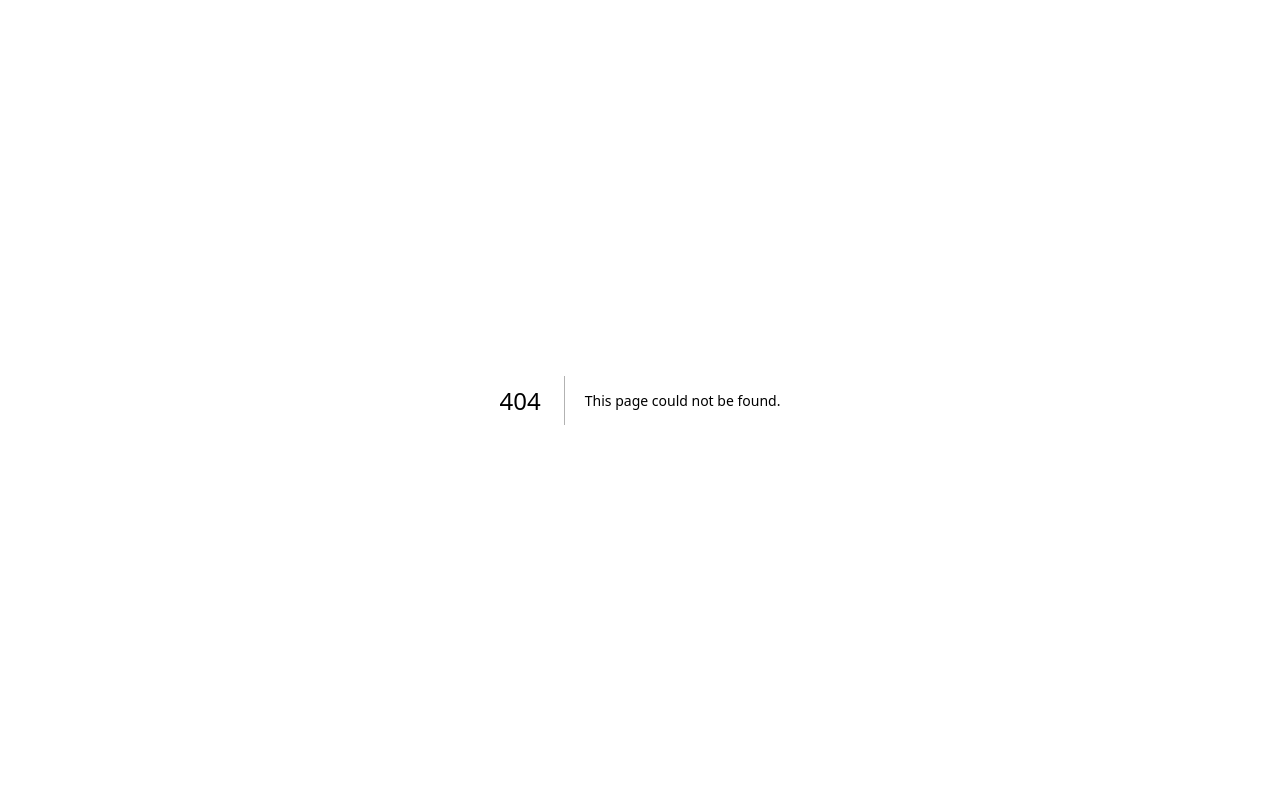
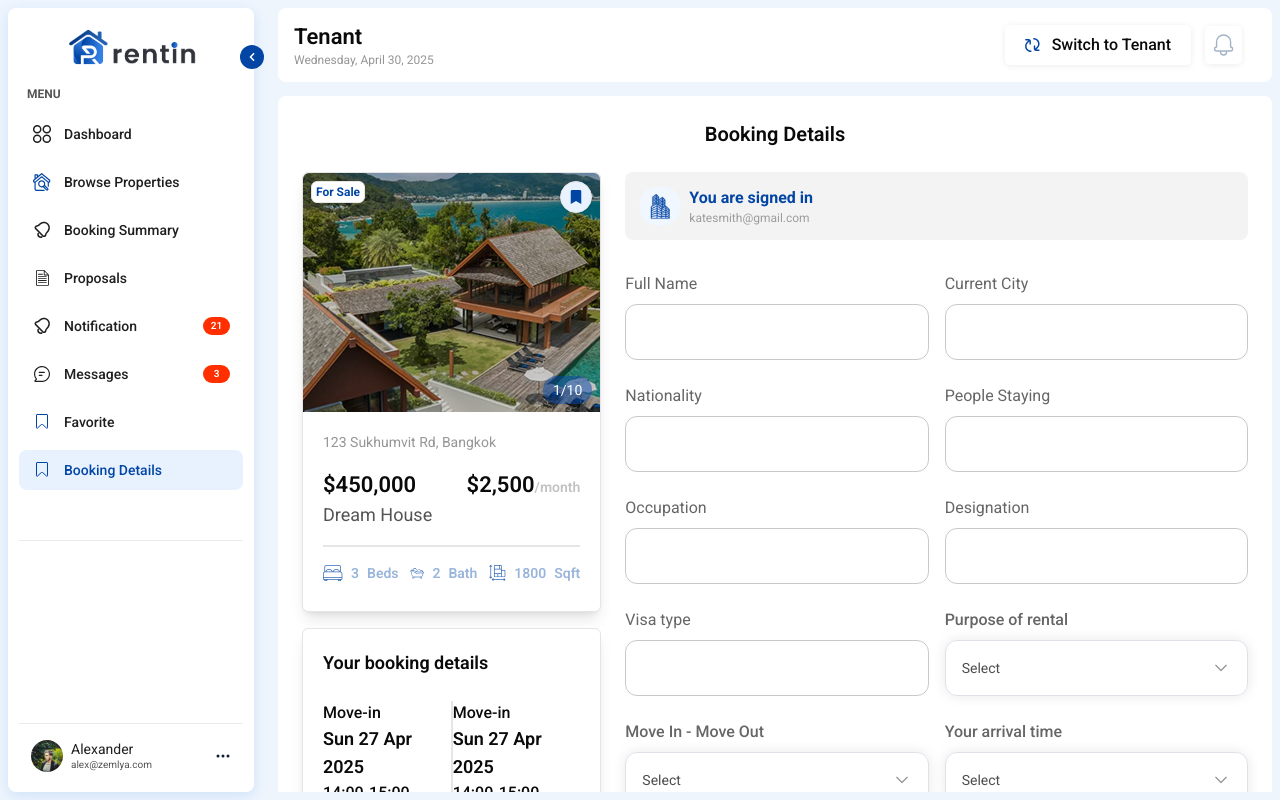
Before and after one commit to hamza-nafasat/rentin-frontend, a Next.js app: page /tenant/booking-details in a window 1280 px wide. Before the commit this address had no page. Built offline with nearby package versions, Linux system fonts and the light colour scheme.

Commit message:
creta the booking details

```diff
--- /dev/null
+++ b/src/app/tenant/booking-details/page.js
@@ -0,0 +1,148 @@
+import Button from '@/components/shared/small/Button';
+import Dropdown from '@/components/shared/small/Dropdown';
+import Input from '@/components/shared/small/Input';
+import BrowsePropertyCard from '@/components/tenant/browserProperty/BrowsePropertyCard';
+import { bookingHouses } from '@/data/data';
+import Image from 'next/image';
+import React from 'react';
+
+function BookingDetails() {
+  const subDistrictOptions = [{ option: 'Thailand', value: 'thailand' }];
+
+  return (
+    <div className="rounded-lg bg-white p-6">
+      <div className="flex items-center justify-center">
+        <p className="text-xl font-semibold">Booking Details</p>
+      </div>
+      <div className="mt-6 grid grid-cols-12 gap-6">
+        <div className="col-span-4 grid gap-4">
+          {bookingHouses?.map(property => (
+            <div key={property.id}>
+              <BrowsePropertyCard data={property} />
+            </div>
+          ))}
+          <div className="rounded-md border bg-white p-5 shadow-lg">
+            <h3 className="text-lg font-semibold">Your booking details</h3>
+            <div className="mt-6 flex justify-between">
+              <div>
+                <p className="font-medium">Move-in</p>
+                <p className="text-lg font-semibold">Sun 27 Apr 2025</p>
+                <p className="font-medium">14:00-15:00</p>
+              </div>
+              <div className="border border-l"></div>
+              <div>
+                <p className="font-medium">Move-in</p>
+                <p className="text-lg font-semibold">Sun 27 Apr 2025</p>
+                <p className="font-medium">14:00-15:00</p>
+              </div>
+            </div>
+            <div className="mt-4">
+              <h4 className="font-medium">Total Length of Stay:</h4>
+              <h4 className="text-lg font-semibold">1 Month</h4>
+            </div>
+          </div>
+          <div className="rounded-md border bg-white p-5 shadow-lg">
+            <h1 className="text-lg font-semibold">Your Price Summary</h1>
+            <div className="mt-6 flex justify-between">
+              <h3 className="font-medium">Rental Amount:</h3>
+              <h3 className="text-base font-bold">$450</h3>
+            </div>
+            <div className="mt-3">
+              <div className="flex justify-between">
+                <h3 className="font-medium">Security Amount: Amount:</h3>
+                <h3 className="text-base font-bold">$450</h3>
+              </div>
+              <div>
+                <p className="text-xs font-medium text-[#32343CB2]/70">
+                  A security deposit is required at the time of booking and will be fully refunded when you vacate the
+                  property in its original condition.
+                </p>
+              </div>
+            </div>
+            <div className="mt-5 flex justify-between">
+              <h1 className="text-[22px] font-medium">Total Amount</h1>
+              <h1 className="text-[22px] font-medium">$1250</h1>
+            </div>
+          </div>
+        </div>
+        <div className="col-span-8">
+          <div className="rounded-lg bg-[#F3F3F3] p-3.5">
+            <div className="flex items-center gap-2">
+              <div>
+                <Image src="/images/dashboard/rental.png" width={42} height={42} alt="icon" className="rounded-full" />
+              </div>
+              <div>
+                <h1 className="text-primary font-bold">You are signed in</h1>
+                <h1 className="text-xs text-[#06060699]/60">katesmith@gmail.com</h1>
+              </div>
+            </div>
+          </div>
+          <div className="mt-6 grid grid-cols-12 gap-4">
+            <div className="mt-2 lg:col-span-6">
+              <Input label={'Full Name'} />
+            </div>
+            <div className="mt-2 lg:col-span-6">
+              <Input label={'Current City'} />
+            </div>
+            <div className="mt-2 lg:col-span-6">
+              <Input label={'Nationality'} />
+            </div>
+            <div className="mt-2 lg:col-span-6">
+              <Input label={'People Staying'} />
+            </div>
+            <div className="mt-2 lg:col-span-6">
+              <Input label={'Occupation'} />
+            </div>
+            <div className="mt-2 lg:col-span-6">
+              <Input label={'Designation'} />
+            </div>
+            <div className="mt-2 lg:col-span-6">
+              <Input label={'Visa type'} />
+            </div>
+            <div className="mt-2 lg:col-span-6">
+              <Dropdown label="Purpose of rental" options={subDistrictOptions} shadow />
+            </div>
+            <div className="mt-2 lg:col-span-6">
+              <Dropdown label="Move In - Move Out" options={subDistrictOptions} shadow />
+            </div>
+            <div className="mt-2 lg:col-span-6">
+              <Dropdown label="Your arrival time" options={subDistrictOptions} shadow />
+            </div>
+          </div>
+          <div className="mt-6">
+            <div>
+              <h1 className="text-base font-semibold">Special requests</h1>
+              <h1 className="text-xs font-semibold text-[#32343CB2]/70">
+                Special requests cannot be guaranteed – but the property will do its best to meet your needs. You can
+                always make a special request after your booking is complete!
+              </h1>
+            </div>
+            <div className="mt-5">
+              <h1 className="">
+                Please write your requests in English or Thai. <span className="text-[10px]">(optional)</span>
+              </h1>
+              <textarea className="h-[200px] w-full rounded-md border" />
+            </div>
+          </div>
+        </div>
+      </div>
+      <div className="flex items-center justify-end">
+        <div className="flex gap-4">
+          <Button
+            cn={'!text-base !font-semibold !py-2 !px-4 !rounded-md !bg-[#E35454]'}
+            text={'Cancel'}
+            width={'90px'}
+            height={'40px'}
+          />
+          <Button
+            cn={'!text-base !font-semibold !py-2 !px-4 !rounded-md'}
+            text={'CancSend: Booking Requestel'}
+            height={'40px'}
+          />
+        </div>
+      </div>
+    </div>
+  );
+}
+
+export default BookingDetails;
--- a/src/components/tenant/TenantAside.jsx
+++ b/src/components/tenant/TenantAside.jsx
@@ -64,6 +64,12 @@ const TenantAside = ({ mobileNav, setMobileNav }) => {
       link: ['/tenant/favorite'],
       icon: <FavoriteIcon />,
     },
+    {
+      id: 7,
+      title: 'Booking Details',
+      link: ['/tenant/booking-details'],
+      icon: <FavoriteIcon />,
+    },
   ];
 
   const pathname = usePathname();
@@ -95,18 +101,10 @@ const TenantAside = ({ mobileNav, setMobileNav }) => {
           className="mx-auto"
         />
         <div className="mt-5">
-          <h4 className={`text-xs font-bold text-[#545454] ${isMenuOpen ? 'text-center' : 'pl-2'}`}>
-            MENU
-          </h4>
+          <h4 className={`text-xs font-bold text-[#545454] ${isMenuOpen ? 'text-center' : 'pl-2'}`}>MENU</h4>
           <div className="mt-3 flex flex-col gap-2">
             {pages.map((page, i) => (
-              <LinkItem
-                key={i}
-                page={page}
-                pathname={pathname}
-                isMenuOpen={isMenuOpen}
-                setMobileNav={setMobileNav}
-              />
+              <LinkItem key={i} page={page} pathname={pathname} isMenuOpen={isMenuOpen} setMobileNav={setMobileNav} />
             ))}
           </div>
           <div className="mt-5 h-[1px] w-full bg-[#EBEBEB] lg:mt-[50px]"></div>
@@ -189,10 +187,7 @@ const ProfileSec = ({ isMenuOpen }) => {
       {!isMenuOpen && (
         <div className="relative inline-block">
           {/* Three dots icon - click to toggle the menu */}
-          <BsThreeDots
-            onClick={() => setMenuOpen(!menuOpen)}
-            className="cursor-pointer text-base text-[#141B34]"
-          />
+          <BsThreeDots onClick={() => setMenuOpen(!menuOpen)} className="cursor-pointer text-base text-[#141B34]" />
 
           {/* Dropdown Menu positioned above the icon */}
           {menuOpen && (
--- a/src/data/data.js
+++ b/src/data/data.js
@@ -2358,7 +2358,27 @@ export const houses = [
     status: 'reserved',
   },
 ];
-
+export const bookingHouses = [
+  // Bangkok
+  {
+    id: 1,
+    city: 'Bangkok',
+    address: '123 Sukhumvit Rd, Bangkok',
+    type: 'For Sale',
+    images: ['/images/browser-property/Properties.png', '/images/browser-property/Properties.png'],
+    price: '$450,000',
+    rentPrice: '$2,500',
+    beds: 3,
+    baths: 2,
+    area: 1800,
+    kitchens: 1,
+    garages: 2,
+    latitude: 13.736717,
+    longitude: 100.523186,
+    rooms: 7,
+    description: 'Beautiful home in Sukhumvit area, with cozy bedrooms and a spacious living area.',
+    status: 'free',
+  },]
 export const agentIncomeOverview = [
   { name: 'Received', value: 2000 },
   { name: 'Pending', value: 1200 },
```
Also changed, not shown: src/components/tenant/browserProperty/PropertyDetailsSlider.jsx (+1 -6 lines).
